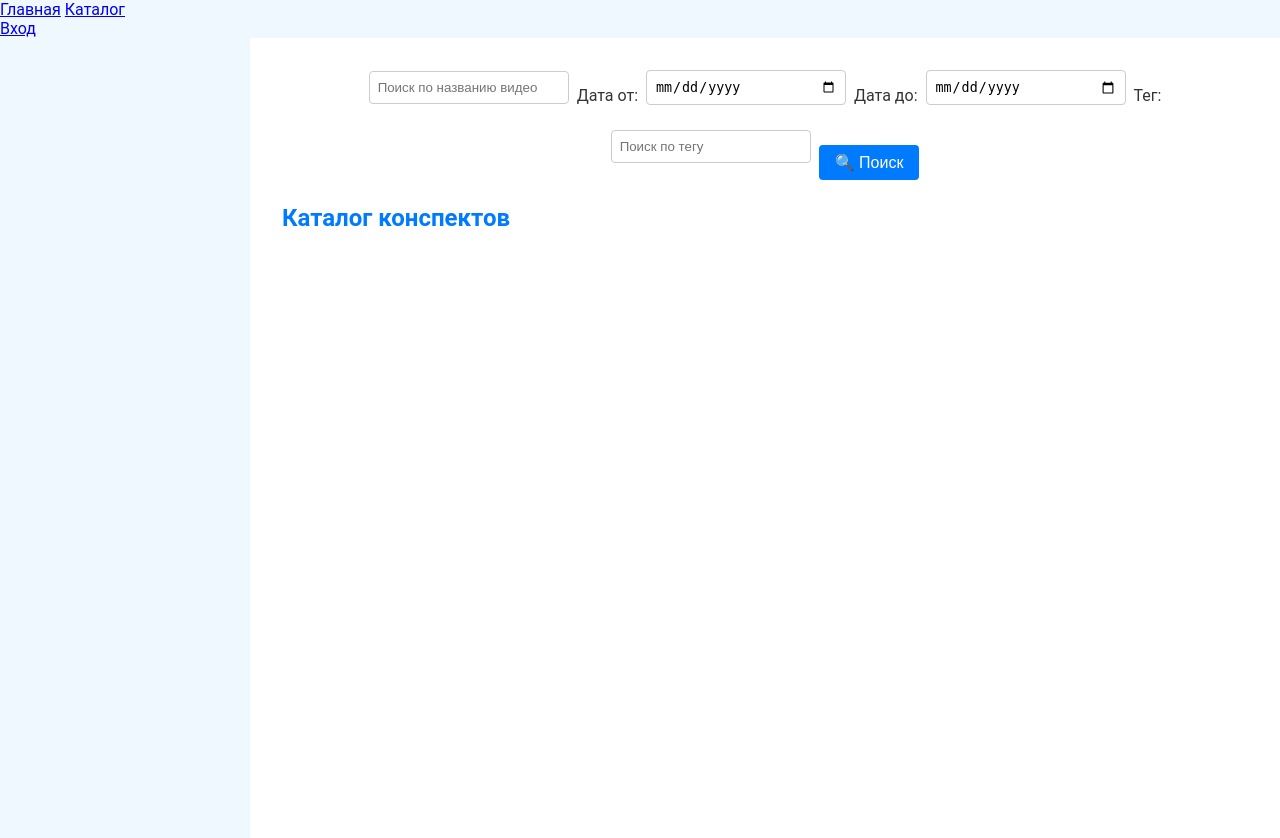
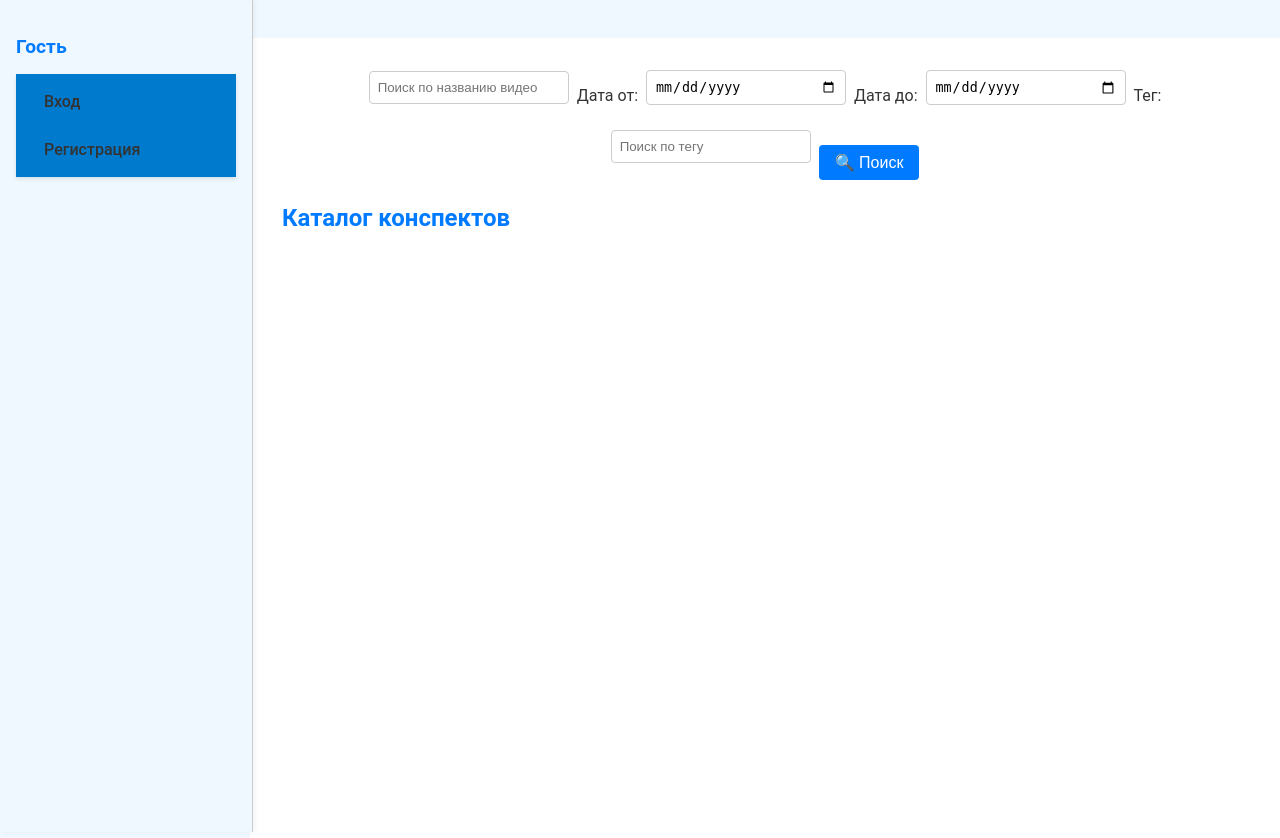
Before and after one commit to doresolla/dyplom, a Django app: page /catalog/ in a window 1280 px wide. Run offline with Django 5.2, Linux system fonts and the light colour scheme; data that the repository does not hold is empty; parts of the project's set-up code (start-up, migrations or seed data) failed here and were passed over.

Commit message:
fix sidebar

```diff
--- a/templates/base.html
+++ b/templates/base.html
@@ -24,8 +24,8 @@
 
     <div class="dashboard-container">
         <!-- Sidebar -->
-        {% if user_name %}
         <aside class="sidebar">
+            {% if user_name %}
             <h3>{{ user_name }}</h3>
             <nav class="sidebar-nav">
                 <a href="{% url 'home' %}">Главная</a>
@@ -36,8 +36,15 @@
                 <a href="{% url 'settings' %}">Настройки</a>
                 <a href="#" onclick="confirmLogout(event)">Выйти из аккаунта</a>
             </nav>
+            {% else %}
+                <h3>Гость</h3>
+                <nav class="sidebar-nav">
+                  <a href="{% url 'login_user' %}">Вход</a>
+                  <a href="{% url 'register_user' %}">Регистрация</a>
+                </nav>
+            {% endif %}
         </aside>
-        {% endif %}
+
 
         <!-- Main Content -->
         <main class="dashboard-main">
--- a/templates/home.html
+++ b/templates/home.html
@@ -116,6 +116,11 @@
 
       // События
       fileInput.addEventListener("change", toggleTitleField);
+      fileInput.addEventListener("change", function() {
+        if (fileInput.files.length > 0) {
+          fileLabel.innerText = fileInput.files[0].name;
+        }
+      });
       urlInput.addEventListener("input", toggleTitleField);
 
       algoSelect.addEventListener("change", toggleRatioField);
--- a/website/forms.py
+++ b/website/forms.py
@@ -52,8 +52,8 @@ class SummaryAlgoFormatForm(forms.Form):
     )
 
 class VideoUploadForm(forms.Form):
-    title = forms.CharField(max_length=255, required=False)
-    file = forms.FileField(required=False)
+    title = forms.CharField(max_length=255, required=False, label='Название видео')
+    file = forms.FileField(required=False, label='Файл')
     url = forms.URLField(label='Ссылка на видео', required=False)
     tags = forms.ModelMultipleChoiceField(
         queryset=Tag.objects.all(),
--- a/website/views.py
+++ b/website/views.py
@@ -165,17 +165,17 @@ def home(request):
                 print(success_message)
                 return render(request, 'home.html', {
                     'form': VideoUploadForm(),
-                    'algo_format_form': SummaryAlgoFormatForm(),
+                    'algo_format_form': algo_form,
                     'message_to_user': success_message,
                     'user_name': user.username
                 })
     else:
         video_form = VideoUploadForm()
-        algo_format_form = SummaryAlgoFormatForm()
+        algo_form = SummaryAlgoFormatForm()
 
     return render(request, 'home.html', {
         'form': video_form,
-        'algo_format_form': algo_format_form,
+        'algo_format_form': algo_form,
         'user_name': user.username if user else ' ',
     })
 
```
